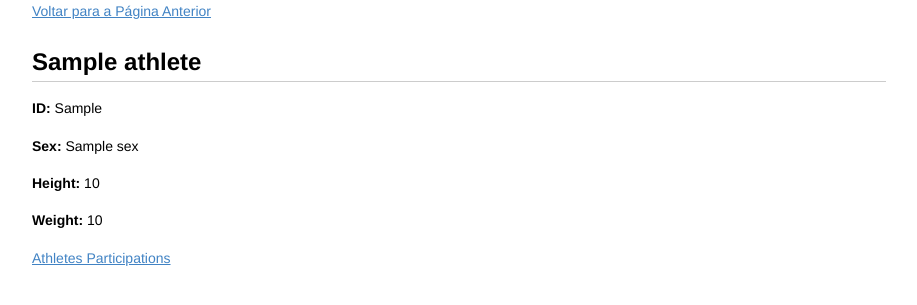
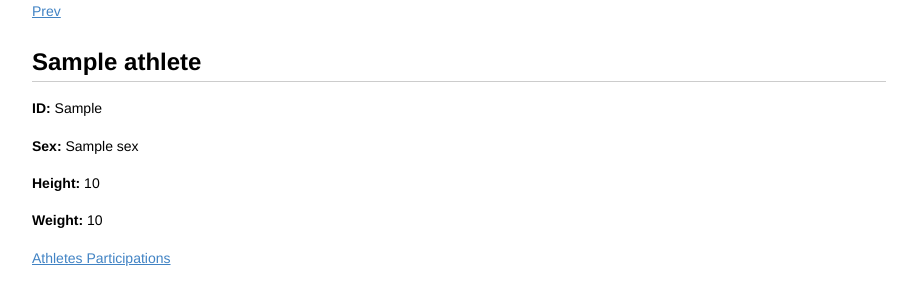
Before and after one commit to sarataboas/Base-de-dados---project, a Flask app: template templates/athletes.html in a window 1280 px wide. Shown: the part 52-357 px from the top of the page, without its empty margins (181-1098 px from the left). Run offline with Flask 3, Linux system fonts and the light colour scheme; the template is opened without the code that fills it: most values are stand-ins (such as "Sample title", 1, 10 or a date in 2020).

Commit message:
mudança

```diff
--- a/templates/base.html
+++ b/templates/base.html
@@ -4,7 +4,7 @@
 <nav>
   <a href="/">Home</a>
 </nav>
-<a href="javascript:history.go(-1)">Voltar para a Página Anterior</a>
+<a href="javascript:history.go(-1)">Prev</a>
 
 <section class="content">
   {% block content %}{% endblock %}
```
